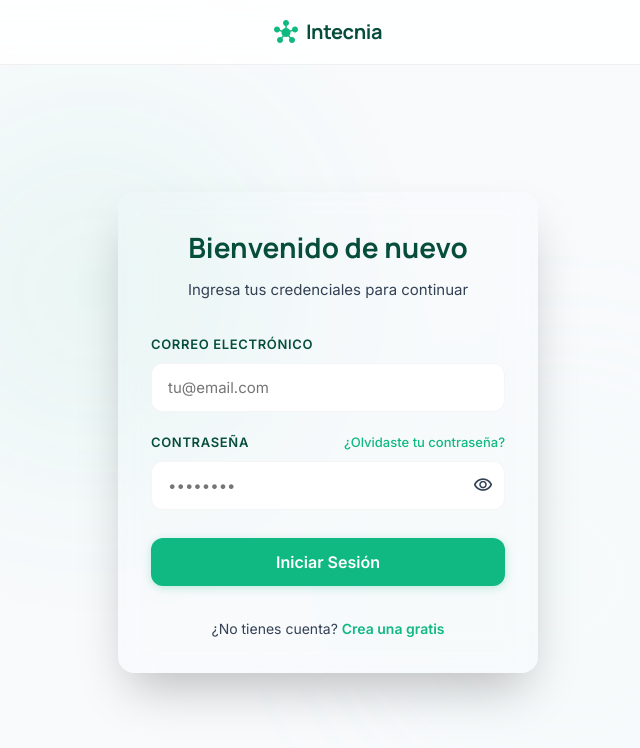
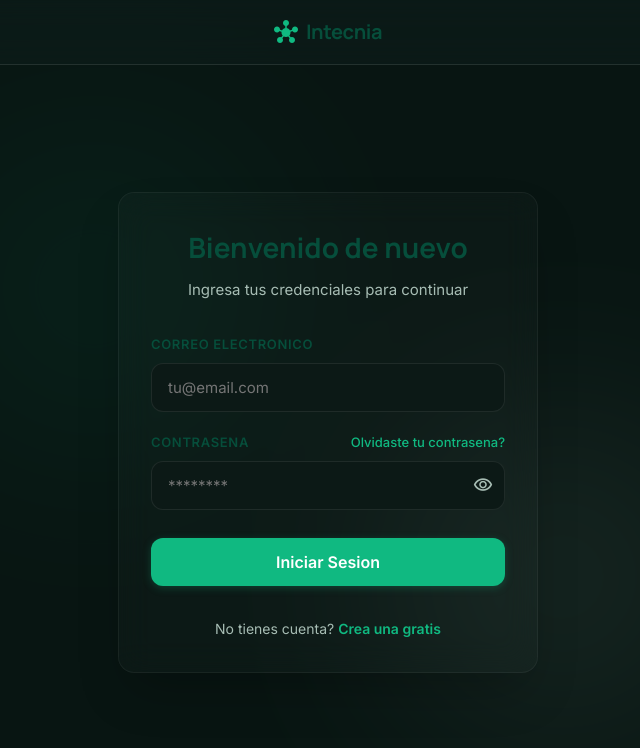
Before and after one commit to DORMAMMUJR/stitch_mexico_service_marketplace, a React (Vite) app in the folder app/: page /login in a window 1280 px wide. Shown: the top 748 px of the page, without its empty margins (312-952 px from the left). Built offline with nearby package versions, Linux system fonts and the light colour scheme; no server answers.

Commit message:
Añade una descripción breve de lo que cambiaste

```diff
--- a/app/src/pages/IntecniaProfilePage.jsx
+++ b/app/src/pages/IntecniaProfilePage.jsx
@@ -176,8 +176,8 @@ export function IntecniaProfilePage() {
           </article>
         </section>
 
-        <aside className="profile-side-col" style={{ display: 'flex', flexDirection: 'column', gap: '1rem' }}>
-          <div className="profile-sticky-panel" style={{ display: 'grid', gap: '1rem' }}>
+        <aside className="profile-side-col" style={{ display: 'flex', flexDirection: 'column', gap: '1rem', minWidth: 0, overflow: 'hidden' }}>
+          <div className="profile-sticky-panel" style={{ display: 'grid', gap: '1rem', minWidth: 0 }}>
             <div onClickCapture={protectPrivateAction}>
               <AvailabilitySelector
                 professionalId={id}
--- a/app/src/pages/LoginPage.jsx
+++ b/app/src/pages/LoginPage.jsx
@@ -10,14 +10,14 @@ export function LoginPage() {
   const [error, setError] = useState('');
   const [isLoading, setIsLoading] = useState(false);
 
-  const { login, user } = useAuth();
+  const { login } = useAuth();
   const navigate = useNavigate();
   const { showToast } = useToast();
 
   const handleForgotPassword = async (e) => {
     e.preventDefault();
     if (!email) {
-      showToast('Por favor, ingresa tu correo electrónico para recuperar la contraseña.', 'info');
+      showToast('Por favor, ingresa tu correo electronico para recuperar la contrasena.', 'info');
       return;
     }
 
@@ -31,7 +31,7 @@ export function LoginPage() {
       });
 
       if (res.ok) {
-        showToast(`Se ha enviado un enlace de recuperación a ${email}`, 'success');
+        showToast(`Se ha enviado un enlace de recuperacion a ${email}`, 'success');
       } else {
         throw new Error('No se pudo enviar la solicitud');
       }
@@ -56,10 +56,10 @@ export function LoginPage() {
       const data = await res.json();
 
       if (!res.ok) {
-        throw new Error(data.error || 'Error al iniciar sesión');
+        throw new Error(data.error || 'Error al iniciar sesion');
       }
 
-      login(null, data.user); // El token viene en la cookie HttpOnly, no en el body de la respuesta
+      login(null, data.user);
 
       const returnUrl = sessionStorage.getItem('returnUrl');
       if (returnUrl) {
@@ -109,7 +109,7 @@ export function LoginPage() {
 
           <form onSubmit={handleSubmit} style={{ display: 'flex', flexDirection: 'column', gap: '1.25rem' }}>
             <div>
-              <label style={{ display: 'block', fontSize: '0.8125rem', fontWeight: 600, color: 'var(--primary)', marginBottom: '0.5rem', textTransform: 'uppercase', letterSpacing: '0.05em' }}>Correo Electrónico</label>
+              <label style={{ display: 'block', fontSize: '0.8125rem', fontWeight: 600, color: 'var(--primary)', marginBottom: '0.5rem', textTransform: 'uppercase', letterSpacing: '0.05em' }}>Correo Electronico</label>
               <input
                 type="email"
                 value={email}
@@ -122,16 +122,16 @@ export function LoginPage() {
 
             <div>
               <div style={{ display: 'flex', justifyContent: 'space-between', alignItems: 'center', marginBottom: '0.5rem' }}>
-                <label style={{ fontSize: '0.8125rem', fontWeight: 600, color: 'var(--primary)', textTransform: 'uppercase', letterSpacing: '0.05em' }}>Contraseña</label>
-                <a href="#" onClick={handleForgotPassword} style={{ fontSize: '0.8125rem', color: 'var(--secondary)', textDecoration: 'none', fontWeight: 500, cursor: 'pointer' }}>¿Olvidaste tu contraseña?</a>
+                <label style={{ fontSize: '0.8125rem', fontWeight: 600, color: 'var(--primary)', textTransform: 'uppercase', letterSpacing: '0.05em' }}>Contrasena</label>
+                <a href="#" onClick={handleForgotPassword} style={{ fontSize: '0.8125rem', color: 'var(--secondary)', textDecoration: 'none', fontWeight: 500, cursor: 'pointer' }}>Olvidaste tu contrasena?</a>
               </div>
               <div style={{ position: 'relative' }}>
                 <input
-                  type={showPassword ? "text" : "password"}
+                  type={showPassword ? 'text' : 'password'}
                   value={password}
                   onChange={(e) => setPassword(e.target.value)}
                   style={{ width: '100%', padding: '0.875rem 2.5rem 0.875rem 1rem', background: 'var(--surface-container-lowest)', border: '1px solid var(--outline-variant)', borderRadius: 'var(--radius-lg)', color: 'var(--on-surface)', fontSize: '0.9375rem', transition: 'all 0.2s' }}
-                  placeholder="••••••••"
+                  placeholder="********"
                   required
                 />
                 <button
@@ -152,15 +152,14 @@ export function LoginPage() {
                   Ingresando...
                 </>
               ) : (
-                'Iniciar Sesión'
+                'Iniciar Sesion'
               )}
             </button>
-
           </form>
 
           <div style={{ textAlign: 'center', marginTop: '2rem' }}>
             <p style={{ fontSize: '0.875rem', color: 'var(--on-surface-variant)' }}>
-              ¿No tienes cuenta? <Link to="/register" style={{ color: 'var(--secondary)', fontWeight: 600, textDecoration: 'none' }}>Crea una gratis</Link>
+              No tienes cuenta? <Link to="/register" style={{ color: 'var(--secondary)', fontWeight: 600, textDecoration: 'none' }}>Crea una gratis</Link>
             </p>
           </div>
         </div>
--- a/app/src/pages/ReservationDirectPage.jsx
+++ b/app/src/pages/ReservationDirectPage.jsx
@@ -29,7 +29,7 @@ export function ReservationDirectPage() {
         )}
 
         {!isLoading && profile && (
-          <div style={{ width: '100%', maxWidth: '680px', margin: '0 auto' }}>
+          <div style={{ width: '100%', maxWidth: 'min(980px, 100%)', margin: '0 auto' }}>
             <div className="card glass-card" style={{ padding: '1.25rem', marginBottom: '1rem' }}>
               <h1 style={{ fontFamily: 'Manrope', fontWeight: 800, color: 'var(--primary)', marginBottom: '0.25rem' }}>
                 Reserva con {profile.name}
--- a/app/src/style.css
+++ b/app/src/style.css
@@ -29,26 +29,26 @@
   --tertiary-fixed-dim: #fbbf24;
 
   /* Surface — Clean Whites */
-  --background: #f8fafc;
-  --surface: #f8fafc;
-  --surface-bright: #ffffff;
-  --surface-dim: #e2e8f0;
-  --surface-container-lowest: #ffffff;
-  --surface-container-low: #f1f5f9;
-  --surface-container: #e2e8f0;
-  --surface-container-high: #cbd5e1;
-  --surface-container-highest: #94a3b8;
-  --surface-variant: #e2e8f0;
-  --surface-tint: rgba(16, 185, 129, 0.05);
+  --background: #07110f;
+  --surface: #081512;
+  --surface-bright: #0d1d19;
+  --surface-dim: #06100d;
+  --surface-container-lowest: #0c1916;
+  --surface-container-low: #12221d;
+  --surface-container: #183029;
+  --surface-container-high: #23453b;
+  --surface-container-highest: #2f5b4f;
+  --surface-variant: #1c352f;
+  --surface-tint: rgba(16, 185, 129, 0.1);
 
   /* On-Surface */
-  --on-surface: #0f172a;
-  --on-surface-variant: #334155;
-  --on-background: #0f172a;
+  --on-surface: #eef6f2;
+  --on-surface-variant: #a7bdb4;
+  --on-background: #eef6f2;
 
   /* Outline */
-  --outline: rgba(0, 0, 0, 0.08);
-  --outline-variant: rgba(0, 0, 0, 0.04);
+  --outline: rgba(255, 255, 255, 0.14);
+  --outline-variant: rgba(255, 255, 255, 0.08);
 
   /* Inverse */
   --inverse-surface: #1e293b;
@@ -68,9 +68,9 @@
   --glow-shadow-strong: 0 8px 30px rgba(16, 185, 129, 0.18);
 
   /* Glass */
-  --glass-bg: rgba(255, 255, 255, 0.85);
-  --glass-bg-light: rgba(255, 255, 255, 0.95);
-  --glass-border: 1px solid rgba(0, 0, 0, 0.06);
+  --glass-bg: rgba(13, 29, 25, 0.72);
+  --glass-bg-light: rgba(18, 34, 29, 0.9);
+  --glass-border: 1px solid rgba(255, 255, 255, 0.1);
 
   /* Radii */
   --radius-sm: 0.25rem;
@@ -358,6 +358,9 @@ img { display: block; max-width: 100%; }
   border: 2px solid transparent;
   box-shadow: 0 8px 30px rgba(0, 0, 0, 0.15);
   transition: all 0.3s ease;
+  display: flex;
+  align-items: center;
+  gap: 0.5rem;
 }
 
 /* Home CTA flotante: evita solape con VisoBot */
@@ -614,10 +617,15 @@ img { display: block; max-width: 100%; }
 
 .layout-profile {
   display: grid;
-  grid-template-columns: 1fr 380px;
+  grid-template-columns: minmax(0, 1.18fr) minmax(340px, 0.82fr);
   gap: 2rem;
   align-items: start;
   padding: 2rem 1.5rem 4rem;
+  overflow: hidden;
+}
+
+.layout-profile > section {
+  min-width: 0;
 }
 
 .profile-pro-grid {
@@ -639,11 +647,14 @@ img { display: block; max-width: 100%; }
 
 .profile-side-col {
   min-width: 0;
+  width: 100%;
 }
 
 .profile-sticky-panel {
   position: sticky;
   top: 5.25rem;
+  min-width: 0;
+  overflow: hidden;
 }
 
 .profile-booking-card,
@@ -673,6 +684,8 @@ img { display: block; max-width: 100%; }
 .transfer-proof-card {
   display: grid;
   gap: 0.5rem;
+  min-width: 0;
+  overflow: hidden;
 }
 
 .transfer-proof-card input[type="file"] {
@@ -681,6 +694,13 @@ img { display: block; max-width: 100%; }
   border-radius: var(--radius-md);
   padding: 0.625rem;
   color: var(--on-surface-variant);
+  max-width: 100%;
+  overflow: hidden;
+  text-overflow: ellipsis;
+}
+
+.transfer-proof-card p {
+  overflow-wrap: anywhere;
 }
 
 .profile-chat-header {
@@ -707,6 +727,10 @@ img { display: block; max-width: 100%; }
   box-shadow: 0 0 0 3px rgba(16, 185, 129, 0.12);
 }
 
+.profile-chat-widget {
+  width: 100%;
+}
+
 .layout-bento { display: grid; grid-template-columns: 2fr 1fr; gap: 1.5rem; }
 .dashboard-header-actions { display: flex; gap: 0.75rem; }
 
@@ -728,6 +752,7 @@ img { display: block; max-width: 100%; }
   .layout-bento { grid-template-columns: 1fr; }
   .hide-mobile { display: none !important; }
   .hamburger-btn { display: block; }
+  .dashboard-kpi-grid { grid-template-columns: repeat(2, minmax(0, 1fr)); }
 }
 
 @media (max-width: 768px) {
@@ -740,6 +765,7 @@ img { display: block; max-width: 100%; }
   .client-dashboard-card { padding: 1rem; }
   .layout-profile { padding: 1rem 1rem 3rem; }
   .chat-sticky-desktop { position: static !important; height: auto !important; min-height: 400px; }
+  .profile-chat-widget { height: 460px !important; }
 
   /* Grid Overrides for Mobile */
   .grid-2 { grid-template-columns: 1fr; }
@@ -755,7 +781,7 @@ img { display: block; max-width: 100%; }
   section[style*="6rem 1.5rem"] { padding: 3.5rem 1rem !important; }
 
   /* Hero */
-  .hero-gradient[style] { padding: 3.5rem 1rem 3rem !important; }
+  .hero-gradient[style] { padding: 2.8rem 1rem 2.25rem !important; }
 
   /* Hero search bar: se apila verticalmente */
   .hero-search-container {
@@ -764,7 +790,7 @@ img { display: block; max-width: 100%; }
     padding: 1rem !important;
     gap: 0.75rem !important;
     max-width: 100% !important;
-    margin: 0 0 1.25rem !important;
+    margin: 0 0 0.875rem !important;
   }
   .hero-search-container > div { padding: 0 !important; width: 100%; }
   .hero-search-container input { width: 100%; font-size: 16px; } /* 16px evita zoom en iOS */
@@ -880,6 +906,7 @@ img { display: block; max-width: 100%; }
 
   /* Chips del hero: reducir tamaño */
   .hero-chip { font-size: 0.75rem !important; padding: 0.25rem 0.625rem !important; }
+  .profile-chat-widget { height: 420px !important; }
 }
 
 /* ── Utility ── */
@@ -932,6 +959,35 @@ img { display: block; max-width: 100%; }
 
 .directory-card-actions .btn {
   min-height: 42px;
+}
+
+.directory-avatar {
+  width: 3.5rem;
+  height: 3.5rem;
+  border-radius: var(--radius-lg);
+  overflow: hidden;
+  background: var(--surface-container);
+  flex: 0 0 auto;
+}
+
+.directory-avatar img {
+  width: 100%;
+  height: 100%;
+  object-fit: cover;
+}
+
+.dashboard-kpi-grid {
+  display: grid;
+  grid-template-columns: repeat(4, minmax(0, 1fr));
+  gap: 0.75rem;
+}
+
+.dashboard-surface-1 {
+  background: linear-gradient(145deg, rgba(16, 185, 129, 0.1), rgba(13, 29, 25, 0.75));
+}
+
+.dashboard-surface-2 {
+  background: linear-gradient(145deg, rgba(6, 78, 59, 0.14), rgba(13, 29, 25, 0.65));
 }
 
 @media (max-width: 1024px) {
@@ -997,4 +1053,5 @@ img { display: block; max-width: 100%; }
     width: 100%;
     justify-content: center;
   }
+  .dashboard-kpi-grid { grid-template-columns: 1fr; }
 }
```
Also changed, not shown: app/src/components/ChatWidget.jsx (+32 -3 lines), app/src/pages/ClientDashboard.jsx (+18 -0 lines), app/src/pages/DashboardPage.jsx (+25 -4 lines), app/src/pages/DirectoryPage.jsx (+10 -2 lines), app/src/pages/HomePage.jsx (+24 -24 lines).
